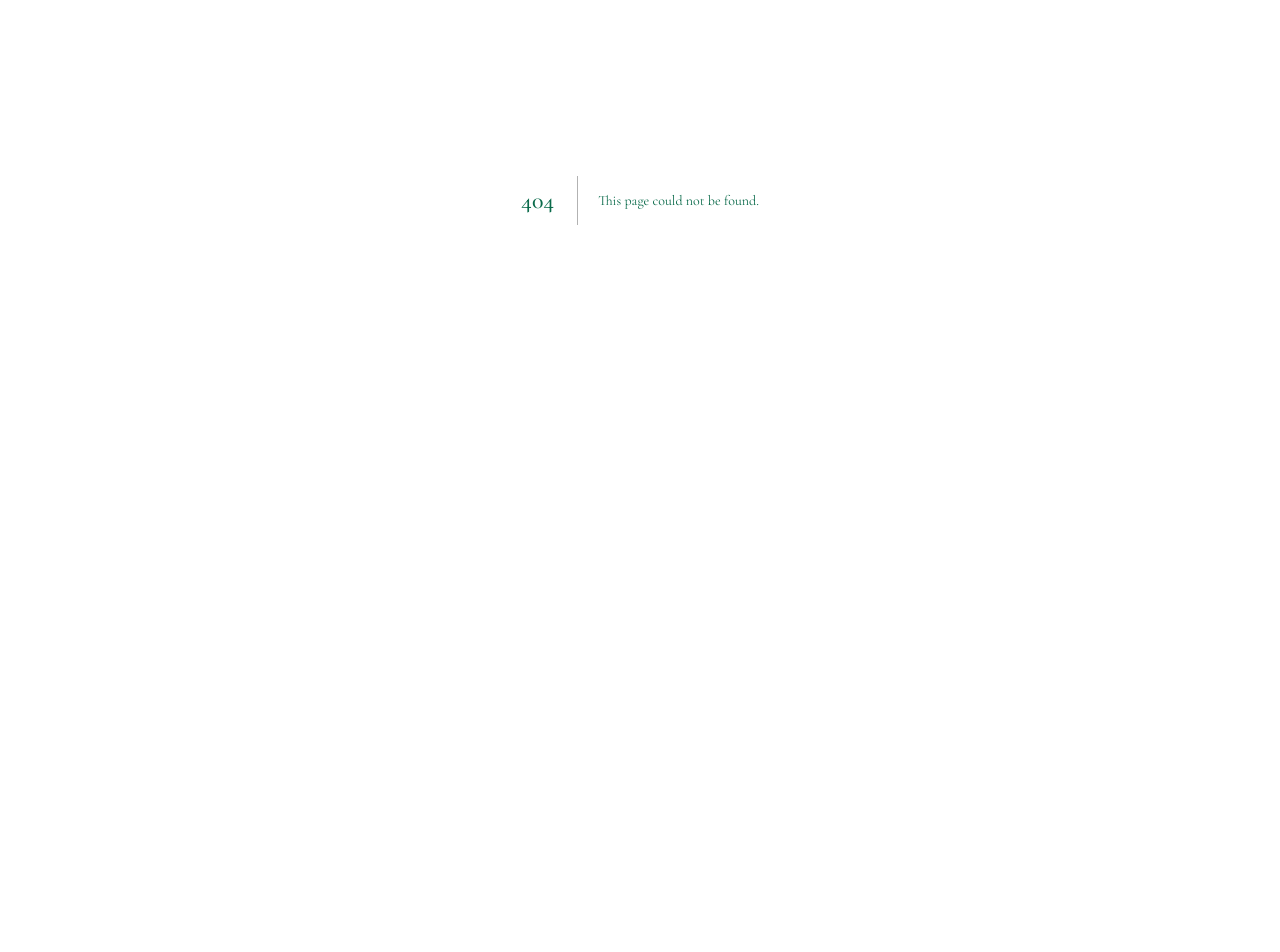
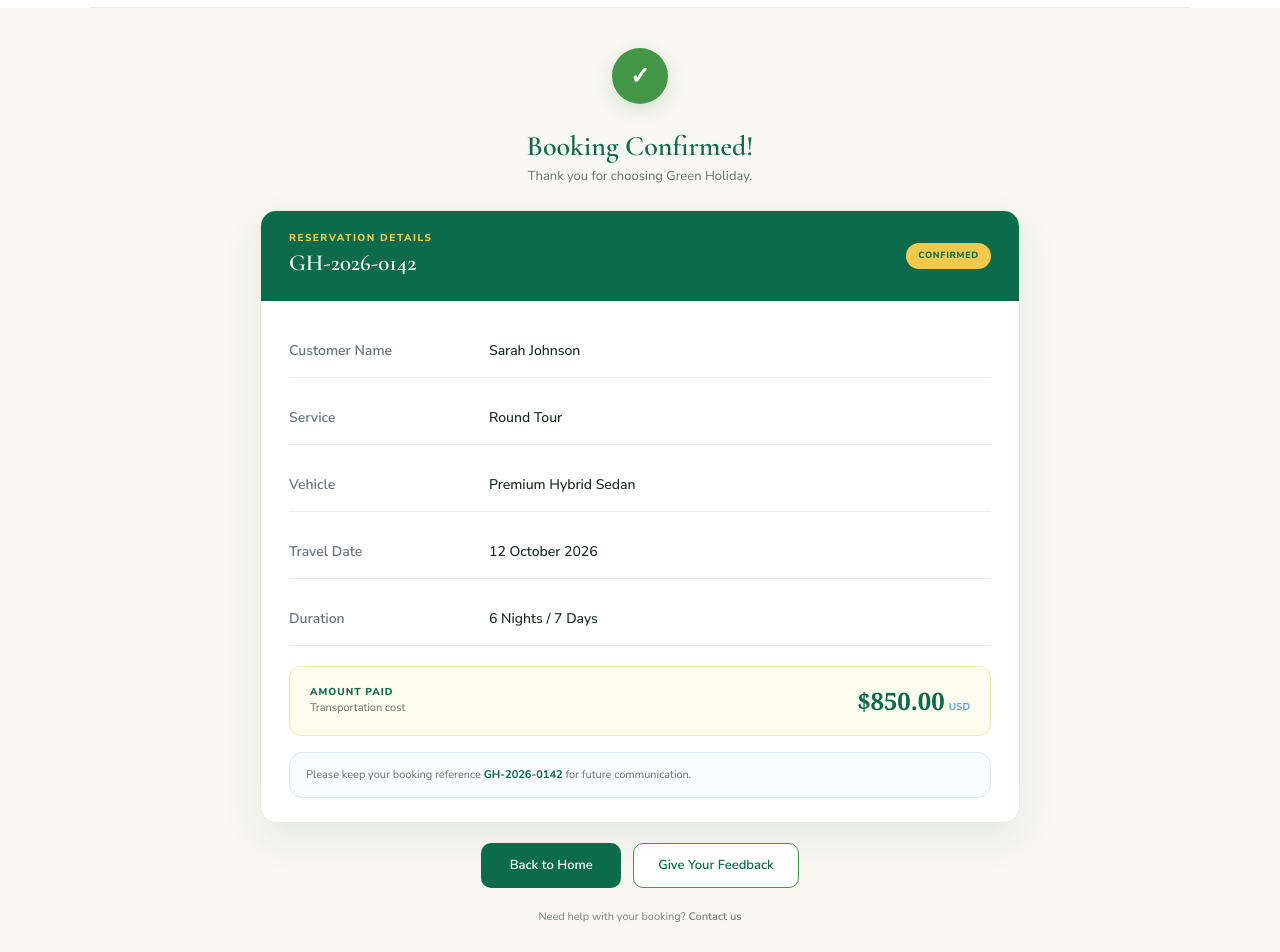
Before and after one commit to HansiHimasara/green-holiday-centre, a Next.js app: page /customer/booking/confirmation in a window 1280 px wide. Before the commit this address had no page. Shown: the part 200-1152 px from the top of the page. Before the commit the page ends 800 px from the top, so only its background shows below. Built offline with nearby package versions, Linux system fonts and the light colour scheme.

Commit message:
feat: add booking confirmation page

```diff
--- /dev/null
+++ b/app/customer/booking/confirmation/page.tsx
@@ -0,0 +1,195 @@
+import Link from "next/link";
+
+import BookingPageShell from "@/components/bookings/BookingPageShell";
+import StepIndicator from "@/components/bookings/StepIndicator";
+import SummaryRow from "@/components/bookings/SummaryRow";
+
+import Button from "@/components/ui/Button";
+
+export default function BookingConfirmationPage() {
+  return (
+    <BookingPageShell>
+      {/* ==========================================
+          PAGE HEADER
+      ========================================== */}
+      <section className="bg-white">
+        <div className="mx-auto w-full max-w-[1180px] px-8 pt-8 md:px-10">
+          <div className="flex items-center justify-between gap-8 border-b border-[var(--border-light)] pb-6">
+            {/* LEFT — PAGE HEADING */}
+            <div>
+              <p className="text-[11px] font-extrabold uppercase tracking-[0.18em] text-[var(--green-primary)]">
+                Almost Complete
+              </p>
+
+              <h1 className="mt-1 font-[var(--font-display)] text-[36px] font-semibold leading-tight text-[var(--green-dark)]">
+                Booking Confirmation
+              </h1>
+            </div>
+
+            {/* RIGHT — STEP INDICATOR */}
+            <div className="shrink-0">
+              <StepIndicator current={4} total={4} />
+            </div>
+          </div>
+        </div>
+      </section>
+
+      {/* ==========================================
+          CONFIRMATION CONTENT
+      ========================================== */}
+      <section className="bg-[#F8F7F1] py-9 md:py-10">
+        <div className="mx-auto w-full max-w-[760px] px-6 md:px-0">
+          {/* SUCCESS MESSAGE */}
+          <div className="text-center">
+            <div className="mx-auto flex h-14 w-14 items-center justify-center rounded-full bg-[var(--green-primary)] text-[24px] font-bold text-white shadow-[0_6px_18px_rgba(67,150,70,0.20)]">
+              ✓
+            </div>
+            <br></br>
+
+            <h2 className="mt-4 font-[var(--font-display)] text-[28px] font-semibold text-[var(--green-dark)]">
+              Booking Confirmed!
+            </h2>
+
+            <p className="mt-1 text-[13px] text-[var(--text-secondary)]">
+              Thank you for choosing Green Holiday.
+            </p>
+          </div>
+
+          {/* ==========================================
+              CONFIRMATION CARD
+          ========================================== */}
+          <div className="mt-6 overflow-hidden rounded-2xl border border-[var(--border-light)] bg-white shadow-[0_15px_40px_rgba(7,91,69,0.08)]">
+            {/* CARD HEADER */}
+            <div className="bg-[var(--green-dark)] px-6 py-5 md:px-7">
+              <div className="flex items-center justify-between gap-4">
+                <div>
+                  <p className="text-[10px] font-extrabold uppercase tracking-[0.15em] text-[var(--yellow-golden)]">
+                    Reservation Details
+                  </p>
+
+                  <h3 className="mt-1 font-[var(--font-display)] text-[23px] font-semibold !text-white">
+                    GH-2026-0142
+                  </h3>
+                </div>
+
+                <span className="rounded-full bg-[var(--yellow-golden)] px-3 py-1.5 text-[9px] font-extrabold uppercase tracking-[0.08em] text-[var(--green-dark)]">
+                  Confirmed
+                </span>
+              </div>
+            </div>
+
+            {/* DETAILS */}
+            <div className="px-6 py-6 md:px-7">
+              <div className="space-y-3.5">
+                <SummaryRow
+                  label="Customer Name"
+                  value="Sarah Johnson"
+                />
+
+                <SummaryRow
+                  label="Service"
+                  value="Round Tour"
+                />
+
+                <SummaryRow
+                  label="Vehicle"
+                  value="Premium Hybrid Sedan"
+                />
+
+                <SummaryRow
+                  label="Travel Date"
+                  value="12 October 2026"
+                />
+
+                <SummaryRow
+                  label="Duration"
+                  value="6 Nights / 7 Days"
+                />
+              </div>
+
+              {/* AMOUNT PAID */}
+              <div className="mt-5 rounded-xl border border-[var(--yellow-golden)]/35 bg-[var(--yellow-warm)]/[0.10] px-5 py-4">
+                <div className="flex items-center justify-between gap-4">
+                  <div>
+                    <p className="text-[10px] font-extrabold uppercase tracking-[0.1em] text-[var(--green-dark)]">
+                      Amount Paid
+                    </p>
+
+                    <p className="mt-0.5 text-[11px] text-[var(--text-secondary)]">
+                      Transportation cost
+                    </p>
+                  </div>
+
+                  <div className="flex items-baseline gap-1">
+                    <span className="font-serif text-[24px] font-bold text-[var(--green-dark)]">
+                      $850.00
+                    </span>
+
+                    <span className="text-[10px] font-bold text-[var(--sky-blue)]">
+                      USD
+                    </span>
+                  </div>
+                </div>
+              </div>
+
+              {/* BOOKING REFERENCE NOTICE */}
+              <div className="mt-4 rounded-lg border border-[var(--sky-blue)]/20 bg-[var(--sky-blue)]/[0.04] px-4 py-3">
+                <p className="text-[11px] leading-5 text-[var(--text-secondary)]">
+                  Please keep your booking reference{" "}
+                  <span className="font-bold text-[var(--green-dark)]">
+                    GH-2026-0142
+                  </span>{" "}
+                  for future communication.
+                </p>
+              </div>
+            </div>
+          </div>
+
+          {/* ==========================================
+              ACTION BUTTONS
+          ========================================== */}
+          <div className="mt-5 flex flex-wrap justify-center gap-3">
+            <Button
+              href="/"
+              className="
+                min-w-[140px]
+                !bg-[var(--green-dark)]
+                !text-white
+                hover:!bg-[var(--green-forest)]
+              "
+            >
+              Back to Home
+            </Button>
+
+            <Button
+              href="/customer/feedback"
+              variant="outline"
+              className="
+                min-w-[140px]
+                !border-[var(--green-primary)]
+                !text-[var(--green-dark)]
+                hover:!bg-[var(--green-primary)]
+                hover:!text-white
+              "
+            >
+              Give Your Feedback
+            </Button>
+          </div>
+
+          {/* CONTACT */}
+
+          <br></br>
+          <p className="mt-4 text-center text-[11px] text-[var(--text-muted)]">
+            Need help with your booking?{" "}
+            <Link
+              href="/customer/contact"
+              className="font-semibold text-[var(--green-primary)] hover:text-[var(--green-dark)] hover:underline"
+            >
+              Contact us
+            </Link>
+          </p>
+        </div>
+      </section>
+    </BookingPageShell>
+  );
+}
```
